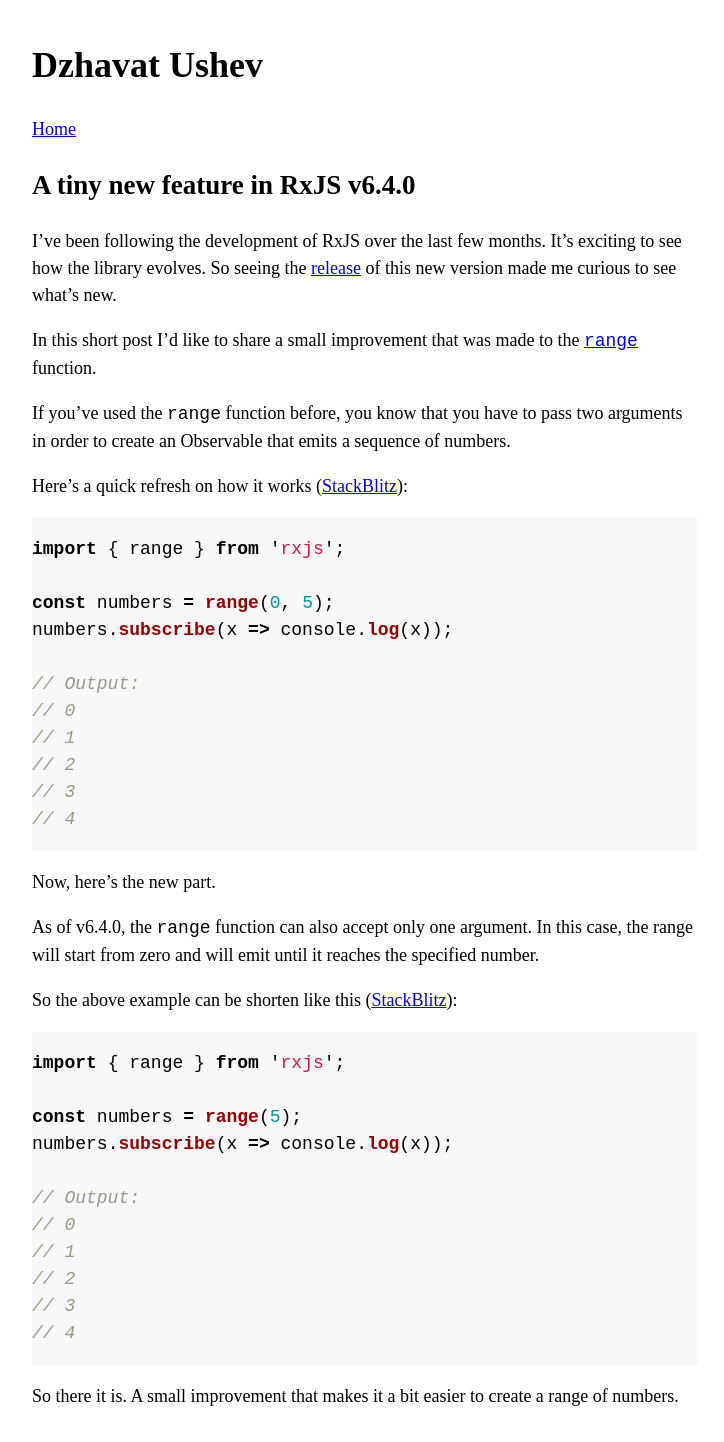
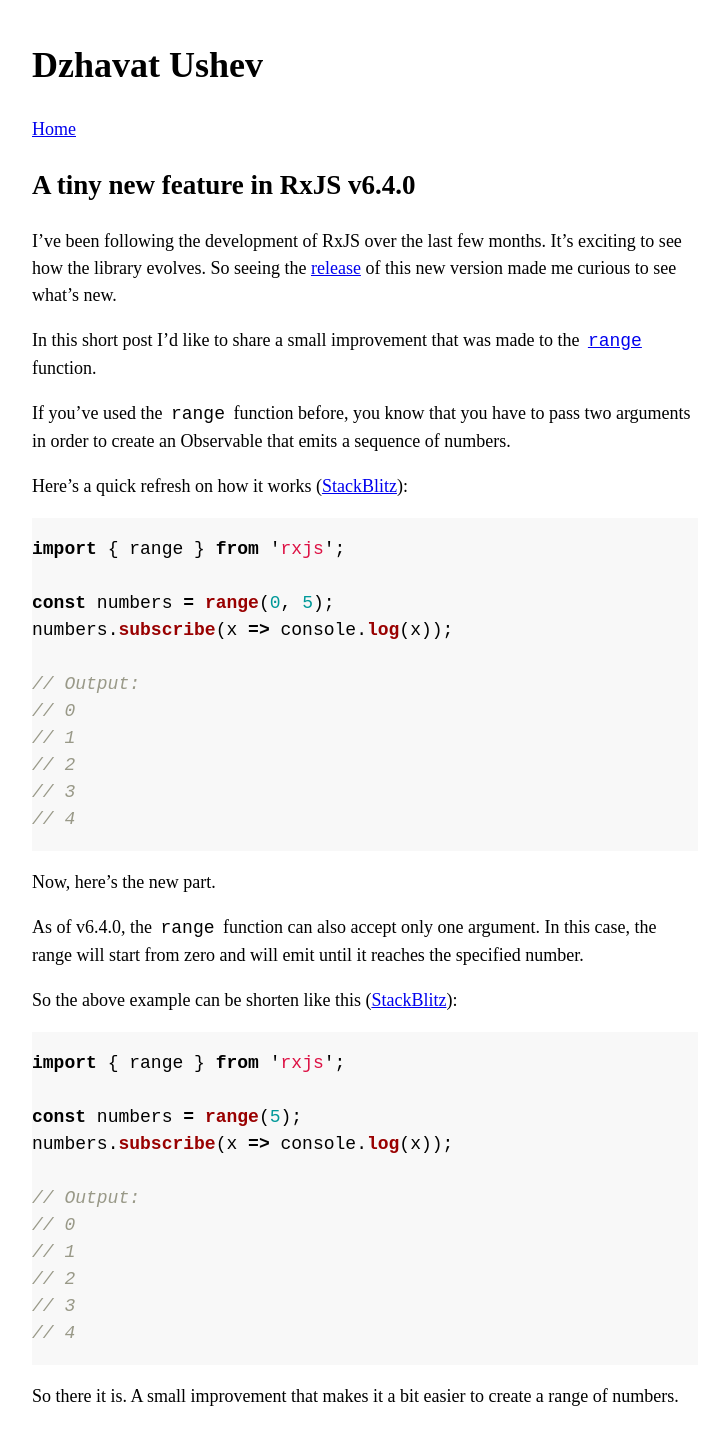
Before and after one commit to dzhavat/dzhavat.github.io, a Jekyll site: the page built from _posts/2019-02-02-a-tiny-new-feature-in-rxjs-v 6-4-0.md, in a window 1280 px wide. Shown: the whole page, without its empty margins (275-999 px from the left). Built offline with Jekyll 4.4.1, drawn with Linux system fonts in a browser that asks for light colours.

Commit message:
Update custom.css

```diff
--- a/assets/css/custom.css
+++ b/assets/css/custom.css
@@ -20,6 +20,16 @@
   text-align: center;
 }
 
+code {
+  backgroud-color: rgba(0, 0, 0, 0.05);
+  padding: 3px 4px;
+}
+
+pre code {
+  background-color: transparent;
+  padding: 0;
+}
+
 .text-center {
   text-align: center;
 }
```
